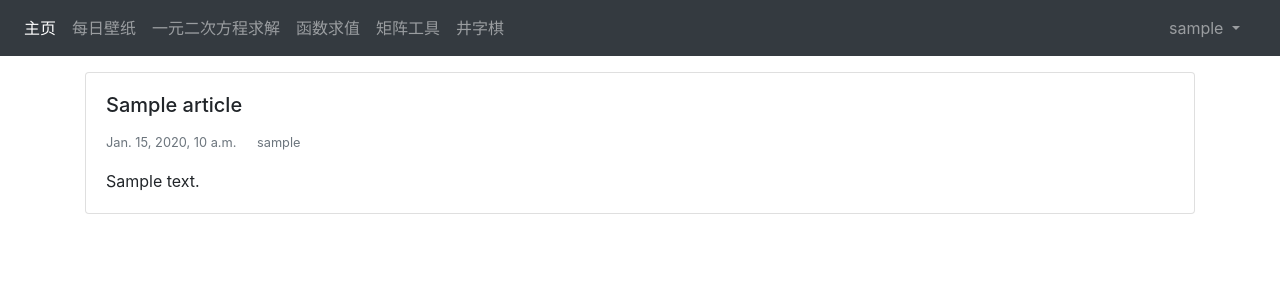
After one commit to ZRHann/calc, a Django app: template calc/app01/templates/ViewArticle.html in a window 1280 px wide. The commit adds this page. Shown: the top 300 px of the page. Run offline with Django 3.2, Linux system fonts and the light colour scheme; the template is opened without the code that fills it: most values are stand-ins (such as "Sample title", 1, 10 or a date in 2020); some libraries are stand-ins or nearby versions.

Commit message:
完善了Bing图片功能，增加了查看文章功能

```diff
--- a/calc/app01/templates/bingpic.html
+++ b/calc/app01/templates/BingPic.html
@@ -36,7 +36,7 @@
 
 
 <script>
-    {#document.querySelector('#navIndex').classList.add('active');#}
+    document.querySelector('#navBingPic').classList.add('active');
     let bingText = document.querySelector('.bingText');
     let ulBingText = document.querySelector('.ulBingText');
     let bingTextToShow = document.querySelector('.BingTextToShow');
--- /dev/null
+++ b/calc/app01/templates/ViewArticle.html
@@ -0,0 +1,29 @@
+{% extends 'base.html' %}
+{% load static %}
+{% block title %}主页{% endblock %}
+{% block head %}
+    <link rel="stylesheet" href="{% static 'css/index.css' %}">
+{% endblock %}
+
+{% block content %}
+
+    <div class="container mt-3">
+        <div class="card mb-3">
+            <div class="card-body">
+                <h5 class="card-title">{{ article.title }}</h5>
+                <p class="card-text">
+                    <small class="text-muted">{{ article.PostTime }}</small>
+                    <small class="text-muted ml-3">{{ article.username }}</small>
+                </p>
+                <p class="card-text">{{ article.content }}</p>
+
+            </div>
+        </div>
+    </div>
+
+
+    <script>
+        document.querySelector('#navIndex').classList.add('active');
+    </script>
+
+{% endblock %}
--- a/calc/app01/templates/base.html
+++ b/calc/app01/templates/base.html
@@ -26,6 +26,9 @@
         <ul class="navbar-nav">
             <li class="nav-item" id="navIndex">
                 <a class="nav-link" href="/index/">主页</a>
+            </li>
+            <li class="nav-item" id="navBingPic">
+                <a class="nav-link" href="/BingPic/">每日壁纸</a>
             </li>
             <li class="nav-item" id="navYyec">
                 <a class="nav-link" href="/yyec_equations/">一元二次方程求解</a>
--- a/calc/app01/templates/index.html
+++ b/calc/app01/templates/index.html
@@ -12,7 +12,11 @@
         {% for article in ArticleList %}
             <div class="card mb-3 col-lg-6 offset-lg-3">
                 <div class="card-body">
-                    <h5 class="card-title">{{ article.title }}</h5>
+                    <h5 class="card-title">
+                        <a href="../ViewArticle?PostTime={{ article.PostTime }}&seed={{ article.seed }}" class="text-decoration-none">
+                            {{ article.title }}
+                        </a>
+                    </h5>
                     <p class="card-text">{{ article.content }}</p>
                     <p class="card-text">
                         <small class="text-muted">{{ article.PostTime }}</small>
--- a/calc/calc/urls.py
+++ b/calc/calc/urls.py
@@ -25,6 +25,7 @@ urlpatterns = [
     path('function/', views.function),
     path('matrix/', views.matrix),
     path('function/ajax/', views.function_ajax),
+    path('BingPic/', views.BingPic),
 
     path('login/', views.login),
     path('login/ajax/', views.login_ajax),
@@ -44,4 +45,6 @@ urlpatterns = [
     path('MyArticle/', views.MyArticle),
 
     path('MyArticle/DeleteArticle/ajax/', views.DeleteArticle_ajax),
+
+    path('ViewArticle/', views.ViewArticle),
 ]
```
Also changed, not shown: calc/app01/views.py (+33 -18 lines).
